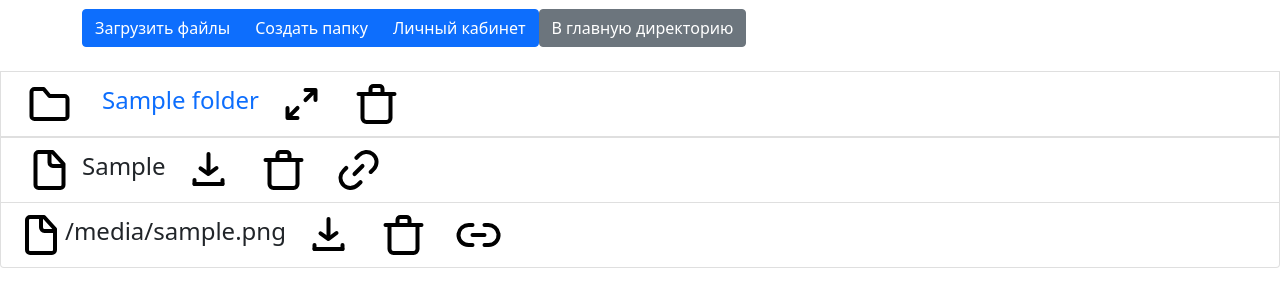
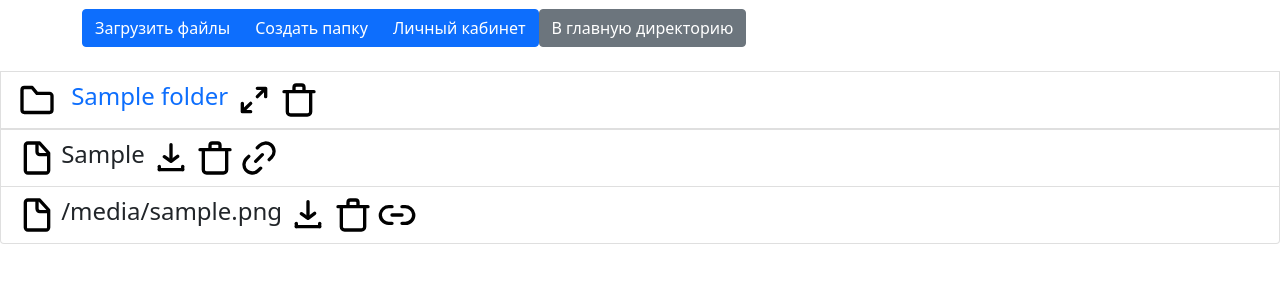
Before and after one commit to coder8080/disk, a Django app: template templates/main/mydisk.html in a window 1280 px wide. Shown: the part 95-402 px from the top of the page. Run offline with Django 3.2, Linux system fonts and the light colour scheme; the template is opened without the code that fills it: most values are stand-ins (such as "Sample title", 1, 10 or a date in 2020).

Commit message:
Багфикс

```diff
--- a/disk/settings.py
+++ b/disk/settings.py
@@ -27,7 +27,7 @@ DEBUG = True
 
 # APPEND_SLASH = False
 
-ALLOWED_HOSTS = ['localhost', '127.0.0.1', '192.168.0.17']
+ALLOWED_HOSTS = ['localhost', '127.0.0.1', '192.168.0.17', '192.168.0.13']
 
 # Application definition
 
--- a/static/js/disk-script.js
+++ b/static/js/disk-script.js
@@ -94,19 +94,19 @@ function sayToUser(response, operation, name) {
                 final = `/mydisk/${name}`
             }
             new_li.innerHTML = `
-            <div class="fileblock">
             <svg xmlns="http://www.w3.org/2000/svg" viewBox="0 0 24 24" width="65px">
                 <g class="icon">
                     <path d="M19.5 20.5h-15A2.47 2.47 0 0 1 2 18.07V5.93A2.47 2.47 0 0 1 4.5 3.5h4.6a1 1 0 0 1 .77.37l2.6 3.18h7A2.47 2.47 0 0 1 22 9.48v8.59a2.47 2.47 0 0 1-2.5 2.43zM4 13.76v4.31a.46.46 0 0 0 .5.43h15a.46.46 0 0 0 .5-.43V9.48a.46.46 0 0 0-.5-.43H12a1 1 0 0 1-.77-.37L8.63 5.5H4.5a.46.46 0 0 0-.5.43z"></path>
                 </g>
             </svg>
-                <h4 style="max-width: 50%; overflow: auto">
-                    <a href="${final}" style="text-decoration: none; color: #c3c3c3">
+            <h4 style="display: inline">
+                <a href="${final}"
+                   style="text-decoration: none;">
                     ${name}
                 </a>
             </h4>
             <a href="${final}"
-                   title="открыть">
+               style="text-decoration: none">
                 <svg xmlns="http://www.w3.org/2000/svg" viewBox="0 0 24 24" width="65px">
                     <g class="icon">
                         <path d="M20 5a1 1 0 0 0-1-1h-5a1 1 0 0 0 0 2h2.57l-3.28 3.29a1 1 0 0 0 0 1.42 1 1 0 0 0 1.42 0L18 7.42V10a1 1 0 0 0 1 1 1 1 0 0 0 1-1z"></path>
@@ -121,7 +121,6 @@ function sayToUser(response, operation, name) {
                     </g>
                 </svg>
             </a>
-            </div>
             `
             folders.append(new_li)
         } else if (operation === "delete-folder") {
@@ -132,8 +131,7 @@ function sayToUser(response, operation, name) {
             let file_remove = document.getElementById(`---file-div_${name}`)
             file_remove.remove()
         } else if (operation === "make-public") {
-            let li = document.getElementById(`---file-div_${name}`)
-            let file = li.querySelector("div")
+            let file = document.getElementById(`---file-div_${name}`)
             let a_old = document.getElementById(`---make-public-a_${name}`)
             a_old.remove()
             let a = document.createElement("a")
@@ -159,16 +157,15 @@ function sayToUser(response, operation, name) {
                 new_li.className = "list-group-item"
                 new_li.id = `---file-div_${name[i].name}`
                 new_li.innerHTML = `
-                <div class="fileblock">
                 <svg xmlns="http://www.w3.org/2000/svg" viewBox="0 0 24 24" width="65px">
                     <g class="icon">
                         <path d="M19.74 8.33l-5.44-6a1 1 0 0 0-.74-.33h-7A2.53 2.53 0 0 0 4 4.5v15A2.53 2.53 0 0 0 6.56 22h10.88A2.53 2.53 0 0 0 20 19.5V9a1 1 0 0 0-.26-.67zM17.65 9h-3.94a.79.79 0 0 1-.71-.85V4h.11zm-.21 11H6.56a.53.53 0 0 1-.56-.5v-15a.53.53 0 0 1 .56-.5H11v4.15A2.79 2.79 0 0 0 13.71 11H18v8.5a.53.53 0 0 1-.56.5z"></path>
                     </g>
                 </svg>
-                    <h4 style="max-width: 50%; overflow: auto">
+                <h4 style="display: inline">
                     ${name[i].name}
                 </h4>
-                    <a href="/download/${dir_input_value}/${name[i].name}" title="скачать" download>
+                <a href="/download/${dir_input_value}/${name[i].name}" title="скачать" style="text-decoration: none" download>
                     <svg xmlns="http://www.w3.org/2000/svg" viewBox="0 0 24 24" width="65px">
                         <g class="icon">
                             <rect width="24" height="24" opacity="0"></rect>
@@ -190,7 +187,7 @@ function sayToUser(response, operation, name) {
                     </svg>
                 </a>
                 <a onclick="makePublic('${name[i].name}', '${dir_input_value}')" title="сделать общедоступным"
-                       id="---make-public-a_{{ file }}">
+                   id="---make-public-a_${name[i].name}">
                     <svg xmlns="http://www.w3.org/2000/svg" viewBox="0 0 24 24" width="65px">
                         <g class="icon">
                             <path d="M8 12a1 1 0 0 0 1 1h6a1 1 0 0 0 0-2H9a1 1 0 0 0-1 1z"></path>
@@ -199,7 +196,6 @@ function sayToUser(response, operation, name) {
                         </g>
                     </svg>
                 </a>
-                </div>
                 `
                 ul.append(new_li)
             }
--- a/static/styles/disk-style.css
+++ b/static/styles/disk-style.css
@@ -1,29 +1,18 @@
-svg{
-    height: 3rem;
-}
-
-#fileBox {
-    display: flex;
-    flex-direction: column;
-    flex-wrap: wrap;
-}
-
-.fileblock {
-    display: flex;
-    flex-direction: row;
-    align-items: center;
-    background: transparent;
+svg {
+    min-width: 2.5rem;
+    max-width: 2.5rem;
 }
 
 ul {
     background: transparent;
 }
 
-.list-group-item{
+.list-group-item {
     background: transparent;
+    align-items: center;
 }
 
-.fileblock a {
+.fileblock h4 {
     margin-left: 10px;
 }
 
@@ -39,6 +28,6 @@ ul {
     display: none;
 }
 
-#folders h4{
+#folders h4 {
     margin-left: 10px;
 }
--- a/static/styles/themes/dark.css
+++ b/static/styles/themes/dark.css
@@ -13,6 +13,6 @@ body {
     fill: #c3c3c3;
 }
 
-h4 a {
-    color: #c3c3c3;
+li h4 a {
+    color: #c3c3c3 !important;
 }
--- a/templates/main/index.html
+++ b/templates/main/index.html
@@ -7,7 +7,7 @@
     <main role="main">
         {% get_header 'main' request %}
         <div class="p-5" style="
-                {% if request.user.disk_set.all.0.theme == 'light' %}
+                {% if request.user.disk_set.all.0.theme != 'neon' and request.user.disk_set.all.0.theme != 'dark' %}
                     background: url('/static/images/new_year_back.jpg') fixed;
                     background-size: cover;
                 {% endif %}
--- a/templates/main/mydisk.html
+++ b/templates/main/mydisk.html
@@ -54,7 +54,12 @@
             </div>
             {% if dir != "none" %}
                 <div class="btn-group mr-2" role="group">
-                    <button type="button" class="btn btn-secondary" onclick="document.location.replace('/mydisk/none')">
+                    <button type="button" class="btn
+                    {% if request.user.disk_set.all.0.theme != 'neon' %}
+                        btn-secondary
+                    {% else %}
+                        btn-outline-primary
+                    {% endif %}" onclick="document.location.replace('/mydisk/none')">
                         В
                         главную директорию
                     </button>
@@ -67,23 +72,19 @@
         <div id="folders">
             {% for folder in folders %}
                 <li class="list-group-item" id="---folder-div_{{ folder }}">
-                    <div class="fileblock">
                     <svg xmlns="http://www.w3.org/2000/svg" viewBox="0 0 24 24" width="65px">
                         <g class="icon">
                             <path d="M19.5 20.5h-15A2.47 2.47 0 0 1 2 18.07V5.93A2.47 2.47 0 0 1 4.5 3.5h4.6a1 1 0 0 1 .77.37l2.6 3.18h7A2.47 2.47 0 0 1 22 9.48v8.59a2.47 2.47 0 0 1-2.5 2.43zM4 13.76v4.31a.46.46 0 0 0 .5.43h15a.46.46 0 0 0 .5-.43V9.48a.46.46 0 0 0-.5-.43H12a1 1 0 0 1-.77-.37L8.63 5.5H4.5a.46.46 0 0 0-.5.43z"></path>
                         </g>
                     </svg>
-                        <h4 style="max-width: 50%; overflow: auto">
+                    <h4 style="display: inline">
                         <a href="/mydisk{% if dir != "none" %}/{{ dir }}`{% else %}/{% endif %}{{ folder }}"
-                               style="text-decoration: none;
-                                       {% if request.user.disk_set.all.0.theme == 'dark' %}
-                                           color: #c3c3c3
-                                       {% endif %}">
+                           style="text-decoration: none;">
                             {{ folder }}
                         </a>
                     </h4>
                     <a href="/mydisk{% if dir != "none" %}/{{ dir }}`{% else %}/{% endif %}{{ folder }}"
-                           title="открыть">
+                       style="text-decoration: none">
                         <svg xmlns="http://www.w3.org/2000/svg" viewBox="0 0 24 24" width="65px">
                             <g class="icon">
                                 <path d="M20 5a1 1 0 0 0-1-1h-5a1 1 0 0 0 0 2h2.57l-3.28 3.29a1 1 0 0 0 0 1.42 1 1 0 0 0 1.42 0L18 7.42V10a1 1 0 0 0 1 1 1 1 0 0 0 1-1z"></path>
@@ -98,24 +99,22 @@
                             </g>
                         </svg>
                     </a>
-                    </div>
                 </li>
             {% endfor %}
         </div>
 
         {% for file in files_linked %}
             <li class="list-group-item" id="---file-div_{{ file.0 }}">
-                <div class="fileblock">
-                    <svg xmlns="http://www.w3.org/2000/svg" viewBox="0 0 24 24" width="65px">
+                <svg xmlns="http://www.w3.org/2000/svg" viewBox="0 0 24 24">
                     <g class="icon">
                         <path d="M19.74 8.33l-5.44-6a1 1 0 0 0-.74-.33h-7A2.53 2.53 0 0 0 4 4.5v15A2.53 2.53 0 0 0 6.56 22h10.88A2.53 2.53 0 0 0 20 19.5V9a1 1 0 0 0-.26-.67zM17.65 9h-3.94a.79.79 0 0 1-.71-.85V4h.11zm-.21 11H6.56a.53.53 0 0 1-.56-.5v-15a.53.53 0 0 1 .56-.5H11v4.15A2.79 2.79 0 0 0 13.71 11H18v8.5a.53.53 0 0 1-.56.5z"></path>
                     </g>
                 </svg>
-                    <h4 style="max-width: 50%; overflow: auto">
+                <h4 style="display: inline">
                     {{ file.0 }}
                 </h4>
-                    <a href="/download/{{ dir }}/{{ file.0 }}" title="загрузить" download>
-                        <svg xmlns="http://www.w3.org/2000/svg" viewBox="0 0 24 24" width="65px">
+                <a href="/download/{{ dir }}/{{ file.0 }}" title="загрузить" style="text-decoration: none" download>
+                    <svg xmlns="http://www.w3.org/2000/svg" viewBox="0 0 24 24">
                         <g class="icon">
                             <rect width="24" height="24" opacity="0"></rect>
                             <rect x="4" y="18" width="16" height="2" rx="1" ry="1"></rect>
@@ -144,21 +143,19 @@
                         </g>
                     </svg>
                 </a>
-                </div>
             </li>
         {% endfor %}
         {% for file in files_unlinked %}
             <li class="list-group-item" id="---file-div_{{ file }}">
-                <div class="fileblock">
                 <svg xmlns="http://www.w3.org/2000/svg" viewBox="0 0 24 24">
                     <g class="icon">
                         <path d="M19.74 8.33l-5.44-6a1 1 0 0 0-.74-.33h-7A2.53 2.53 0 0 0 4 4.5v15A2.53 2.53 0 0 0 6.56 22h10.88A2.53 2.53 0 0 0 20 19.5V9a1 1 0 0 0-.26-.67zM17.65 9h-3.94a.79.79 0 0 1-.71-.85V4h.11zm-.21 11H6.56a.53.53 0 0 1-.56-.5v-15a.53.53 0 0 1 .56-.5H11v4.15A2.79 2.79 0 0 0 13.71 11H18v8.5a.53.53 0 0 1-.56.5z"></path>
                     </g>
                 </svg>
-                    <h4 style="max-width: 50%; overflow: auto">
+                <h4 style="display: inline">
                     {{ file }}
                 </h4>
-                    <a href="/download/{{ dir }}/{{ file }}" title="скачать" download>
+                <a href="/download/{{ dir }}/{{ file }}" title="скачать" style="text-decoration: none" download>
                     <svg xmlns="http://www.w3.org/2000/svg" viewBox="0 0 24 24" width="65px">
                         <g class="icon">
                             <rect width="24" height="24" opacity="0"></rect>
@@ -189,7 +186,6 @@
                         </g>
                     </svg>
                 </a>
-                </div>
             </li>
         {% endfor %}
     </ul>
@@ -270,7 +266,8 @@
                             {% else %}
                                 btn-outline-primary
                             {% endif %}
-                            " data-dismiss="modal">Закрыть</button>
+                            " data-dismiss="modal">Закрыть
+                        </button>
                     </div>
                 </form>
             </div>
```
Lines whose indentation alone changed are shown as unchanged.
